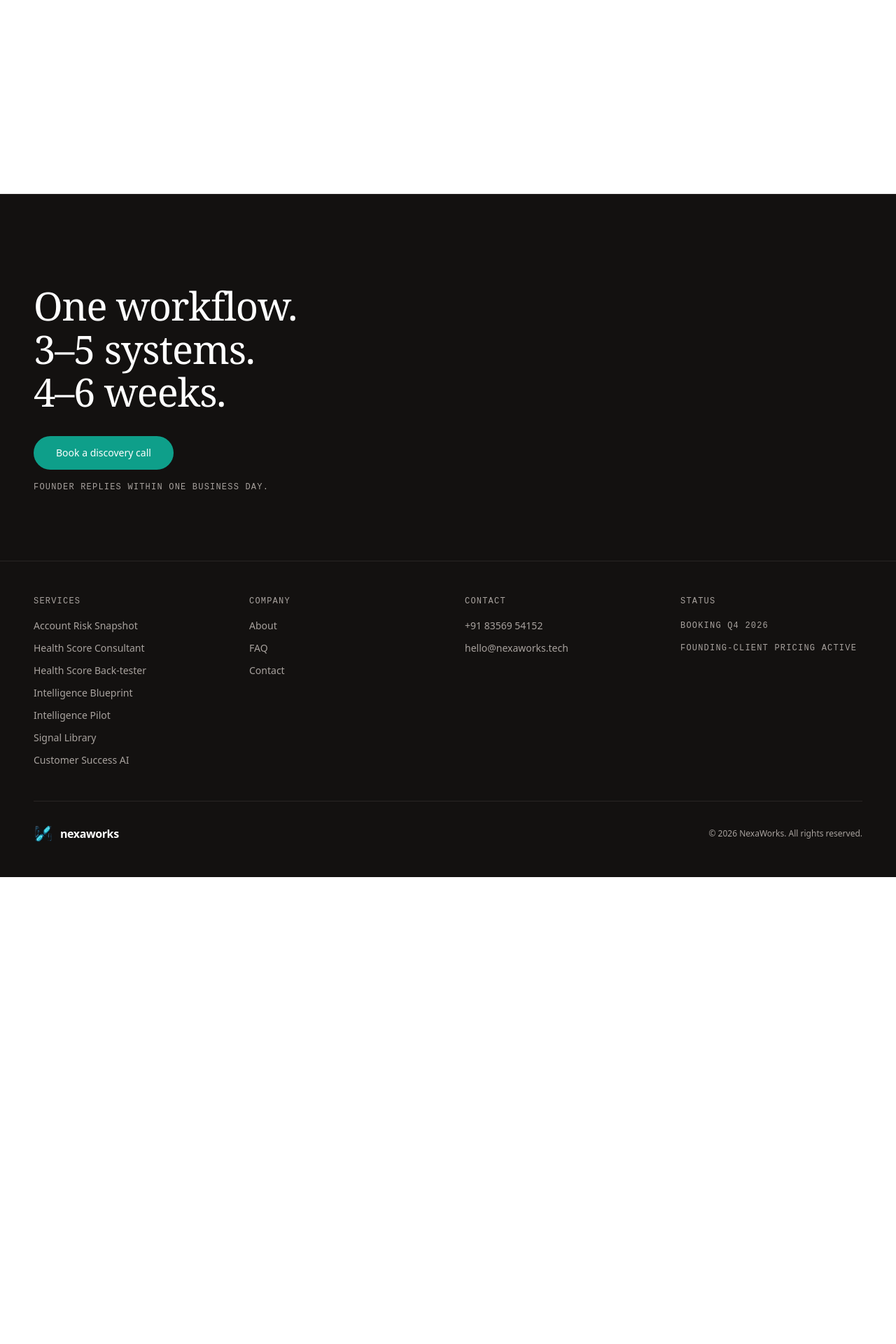
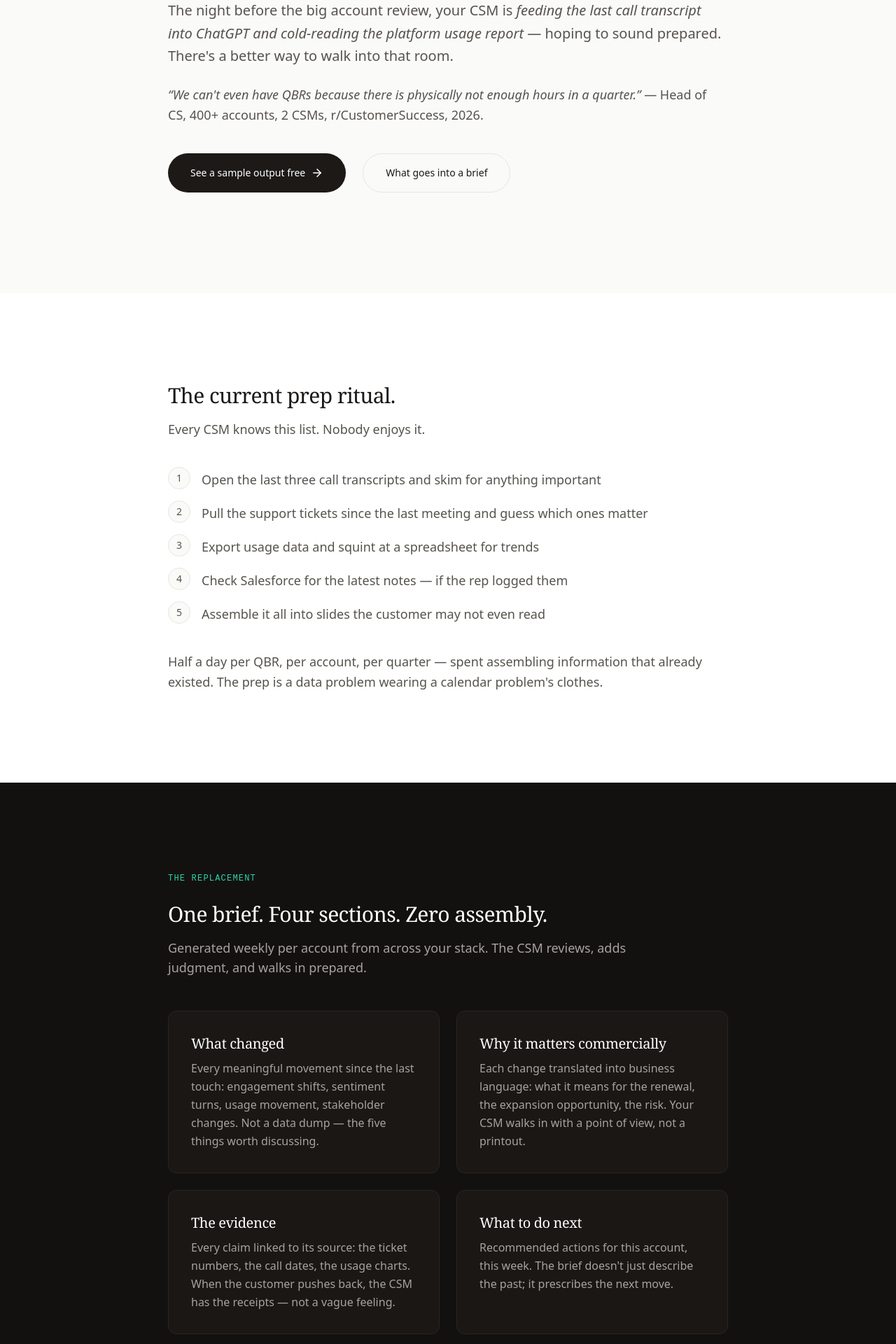
Before and after one commit to sahilghewari/NexaWorks-v4, a Next.js app: page /customer-success-ai/meeting-prep in a window 1280 px wide. Before the commit this address had no page. Shown: the part 580-2500 px from the top of the page at 70% size. Before the commit the page ends 1833 px from the top, so only its background shows below. Built offline with nearby package versions, Linux system fonts and the light colour scheme.

Commit message:
Use-case pages #3-5 (churn risk, health scores, meeting prep)

```diff
--- /dev/null
+++ b/src/app/customer-success-ai/meeting-prep/page.tsx
@@ -0,0 +1,193 @@
+import Link from "next/link";
+import { ArrowRight, Check } from "lucide-react";
+
+export const metadata = {
+  title: "Automate CSM Meeting Prep and QBRs | NexaWorks",
+  description:
+    "Your CSMs spend half a day preparing for every QBR — stitching together call notes, tickets, and usage reports by hand. NexaWorks automates meeting prep: one brief per account with what changed, why it matters, and what to do next.",
+  alternates: { canonical: "/customer-success-ai/meeting-prep" },
+};
+
+const before = [
+  "Open the last three call transcripts and skim for anything important",
+  "Pull the support tickets since the last meeting and guess which ones matter",
+  "Export usage data and squint at a spreadsheet for trends",
+  "Check Salesforce for the latest notes — if the rep logged them",
+  "Assemble it all into slides the customer may not even read",
+];
+
+const briefSections = [
+  {
+    title: "What changed",
+    text: "Every meaningful movement since the last touch: engagement shifts, sentiment turns, usage movement, stakeholder changes. Not a data dump — the five things worth discussing.",
+  },
+  {
+    title: "Why it matters commercially",
+    text: "Each change translated into business language: what it means for the renewal, the expansion opportunity, the risk. Your CSM walks in with a point of view, not a printout.",
+  },
+  {
+    title: "The evidence",
+    text: "Every claim linked to its source: the ticket numbers, the call dates, the usage charts. When the customer pushes back, the CSM has the receipts — not a vague feeling.",
+  },
+  {
+    title: "What to do next",
+    text: "Recommended actions for this account, this week. The brief doesn't just describe the past; it prescribes the next move.",
+  },
+];
+
+const faqs = [
+  {
+    q: "Does this replace QBRs?",
+    a: "It replaces the prep, not the conversation. One team we studied stopped running QBRs entirely and saw renewals go up — because the ritual had become theater. Most teams keep the meeting and kill the half-day of assembly work. Either way, the brief is the input; what you do with the meeting is your call.",
+  },
+  {
+    q: "Where does the brief live?",
+    a: "Wherever your CSMs already work: Slack, email, or written back into your CRM/CS platform as notes or custom fields. Not another dashboard to check.",
+  },
+  {
+    q: "How is this different from having an AI summarize the last call?",
+    a: "A call summary tells you what was said on one call. A meeting brief tells you what changed across the account — calls, tickets, usage, CRM — since the last touch, why it matters, and what to do. Summarization is a feature; the brief is the job.",
+  },
+  {
+    q: "Can we try it before committing?",
+    a: "The Account Risk Snapshot is the fastest way to see the output format: your 20 riskiest accounts, ranked, with the signals behind each one — free, in five business days. The meeting brief is the same intelligence, per account, every week.",
+  },
+];
+
+export default function MeetingPrepPage() {
+  return (
+    <>
+      <section className="sp-section" style={{ backgroundColor: "var(--nw-canvas)" }}>
+        <div className="container-nw max-w-4xl pt-16">
+          <p className="eyebrow mb-6" style={{ color: "var(--nw-accent)" }}>
+            Meeting Prep &amp; QBRs
+          </p>
+          <h1 className="mb-6" style={{ color: "var(--nw-ink)" }}>
+            Stop spending half a day preparing for every QBR.
+          </h1>
+          <p className="text-xl leading-relaxed mb-6" style={{ color: "var(--nw-ink-soft)" }}>
+            The night before the big account review, your CSM is{" "}
+            <em>feeding the last call transcript into ChatGPT and cold-reading the platform
+            usage report</em> — hoping to sound prepared. There&apos;s a better way to walk
+            into that room.
+          </p>
+          <p className="text-lg leading-relaxed mb-10" style={{ color: "var(--nw-ink-soft)" }}>
+            <em>&ldquo;We can&apos;t even have QBRs because there is physically not enough
+            hours in a quarter.&rdquo;</em> — Head of CS, 400+ accounts, 2 CSMs,
+            r/CustomerSuccess, 2026.
+          </p>
+          <div className="flex flex-col sm:flex-row gap-6 pb-4">
+            <Link
+              href="/account-risk-snapshot"
+              className="inline-flex h-14 items-center justify-center rounded-full px-8 text-sm font-medium text-white transition-colors"
+              style={{ backgroundColor: "var(--nw-ink)" }}
+            >
+              See a sample output free <ArrowRight size={18} className="ml-2" />
+            </Link>
+            <Link
+              href="/signals"
+              className="inline-flex h-14 items-center justify-center rounded-full px-8 text-sm font-medium transition-colors"
+              style={{ border: "1px solid var(--nw-line-light)", color: "var(--nw-ink)" }}
+            >
+              What goes into a brief
+            </Link>
+          </div>
+        </div>
+      </section>
+
+      <section className="sp-section" style={{ backgroundColor: "white" }}>
+        <div className="container-nw max-w-4xl">
+          <h2 className="text-3xl mb-4" style={{ color: "var(--nw-ink)" }}>
+            The current prep ritual.
+          </h2>
+          <p className="text-lg mb-10" style={{ color: "var(--nw-ink-soft)" }}>
+            Every CSM knows this list. Nobody enjoys it.
+          </p>
+          <ul className="space-y-4">
+            {before.map((item, i) => (
+              <li key={item} className="flex items-start gap-4 text-lg" style={{ color: "var(--nw-ink-soft)" }}>
+                <span
+                  className="flex-shrink-0 w-8 h-8 rounded-full flex items-center justify-center text-sm"
+                  style={{ backgroundColor: "var(--nw-canvas)", border: "1px solid var(--nw-line-light)", color: "var(--nw-ink-soft)" }}
+                >
+                  {i + 1}
+                </span>
+                <span className="pt-1">{item}</span>
+              </li>
+            ))}
+          </ul>
+          <p className="text-lg leading-relaxed mt-10" style={{ color: "var(--nw-ink-soft)" }}>
+            Half a day per QBR, per account, per quarter — spent assembling information
+            that already existed. The prep is a data problem wearing a calendar problem&apos;s
+            clothes.
+          </p>
+        </div>
+      </section>
+
+      <section className="sp-section" style={{ backgroundColor: "var(--nw-dark)" }}>
+        <div className="container-nw max-w-4xl">
+          <p className="eyebrow mb-6" style={{ color: "var(--nw-accent-glow)" }}>
+            The replacement
+          </p>
+          <h2 className="text-3xl mb-4 text-white">One brief. Four sections. Zero assembly.</h2>
+          <p className="text-lg mb-12 max-w-2xl" style={{ color: "var(--nw-dark-soft)" }}>
+            Generated weekly per account from across your stack. The CSM reviews, adds
+            judgment, and walks in prepared.
+          </p>
+          <div className="grid grid-cols-1 md:grid-cols-2 gap-6">
+            {briefSections.map((s) => (
+              <div
+                key={s.title}
+                className="rounded-xl p-6 md:p-8"
+                style={{ backgroundColor: "var(--nw-dark-mid)", border: "1px solid var(--nw-line-dark)" }}
+              >
+                <h3 className="text-white text-xl mb-2">{s.title}</h3>
+                <p className="leading-relaxed" style={{ color: "var(--nw-warm-400)" }}>{s.text}</p>
+              </div>
+            ))}
+          </div>
+        </div>
+      </section>
+
+      <section className="sp-section" style={{ backgroundColor: "var(--nw-canvas)" }}>
+        <div className="container-nw max-w-4xl">
+          <h2 className="text-3xl mb-8" style={{ color: "var(--nw-ink)" }}>
+            What changes for the team.
+          </h2>
+          <ul className="space-y-4 mb-12">
+            {[
+              "Prep time drops from half a day to a 15-minute review — the CSM's job becomes judgment, not assembly.",
+              "Every customer gets the same rigor, not just the top 10 accounts the CSM had time for.",
+              "The brief creates a paper trail: what was known, when, and what was recommended — useful at renewal and in post-mortems.",
+            ].map((item) => (
+              <li key={item} className="flex items-start gap-4 text-lg" style={{ color: "var(--nw-ink-soft)" }}>
+                <Check size={20} className="mt-1 flex-shrink-0" strokeWidth={2} style={{ color: "var(--nw-accent)" }} />
+                {item}
+              </li>
+            ))}
+          </ul>
+          <h2 className="text-3xl mb-10" style={{ color: "var(--nw-ink)" }}>
+            Questions, answered honestly.
+          </h2>
+          <div className="space-y-8">
+            {faqs.map((faq) => (
+              <div key={faq.q} className="pb-8" style={{ borderBottom: "1px solid var(--nw-line-light)" }}>
+                <h3 className="text-xl mb-3" style={{ color: "var(--nw-ink)" }}>{faq.q}</h3>
+                <p className="leading-relaxed" style={{ color: "var(--nw-ink-soft)" }}>{faq.a}</p>
+              </div>
+            ))}
+          </div>
+          <div className="mt-12">
+            <Link
+              href="/account-risk-snapshot"
+              className="inline-flex h-14 items-center justify-center rounded-full px-8 text-sm font-medium text-white transition-colors"
+              style={{ backgroundColor: "var(--nw-ink)" }}
+            >
+              Get the free Snapshot <ArrowRight size={18} className="ml-2" />
+            </Link>
+          </div>
+        </div>
+      </section>
+    </>
+  );
+}
```
